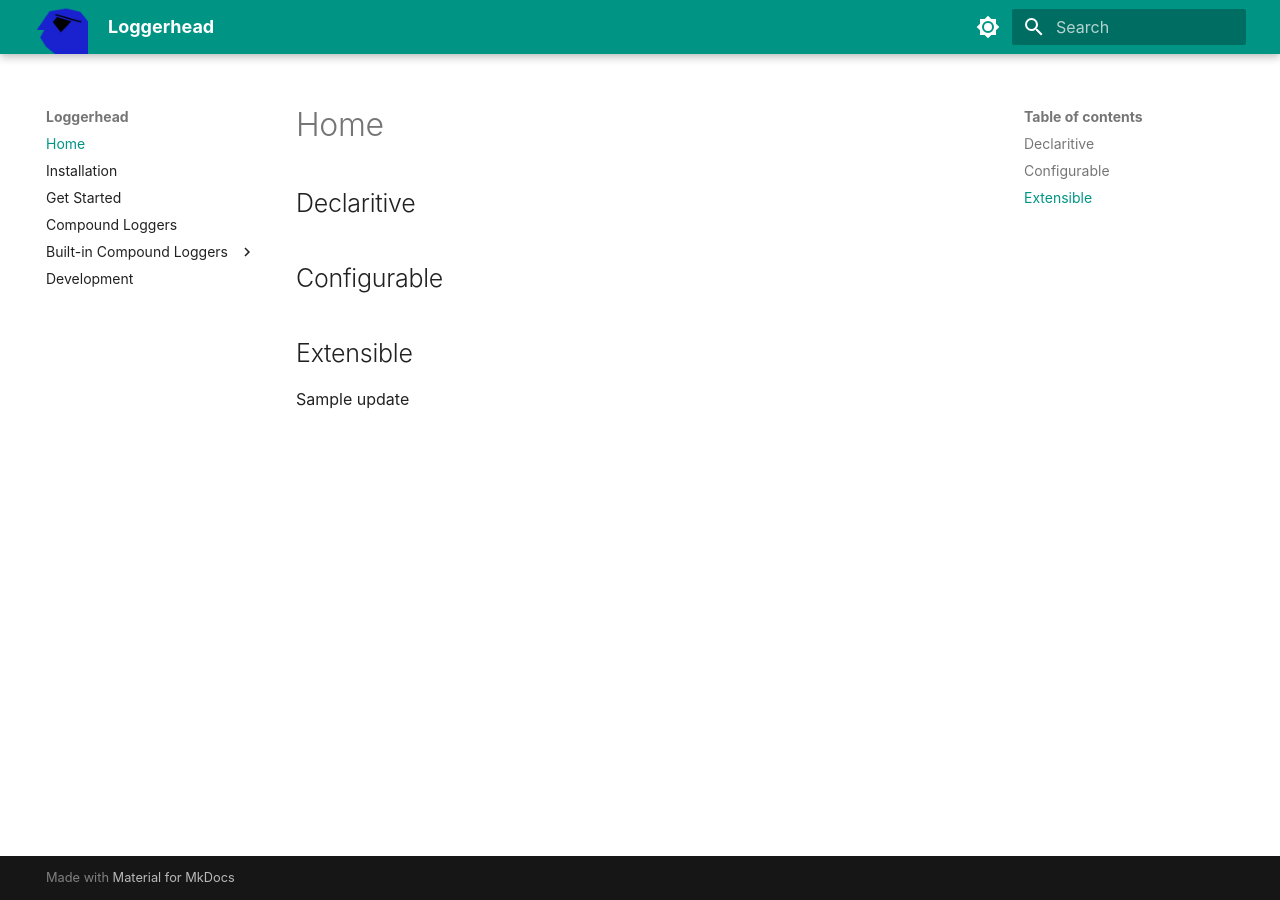
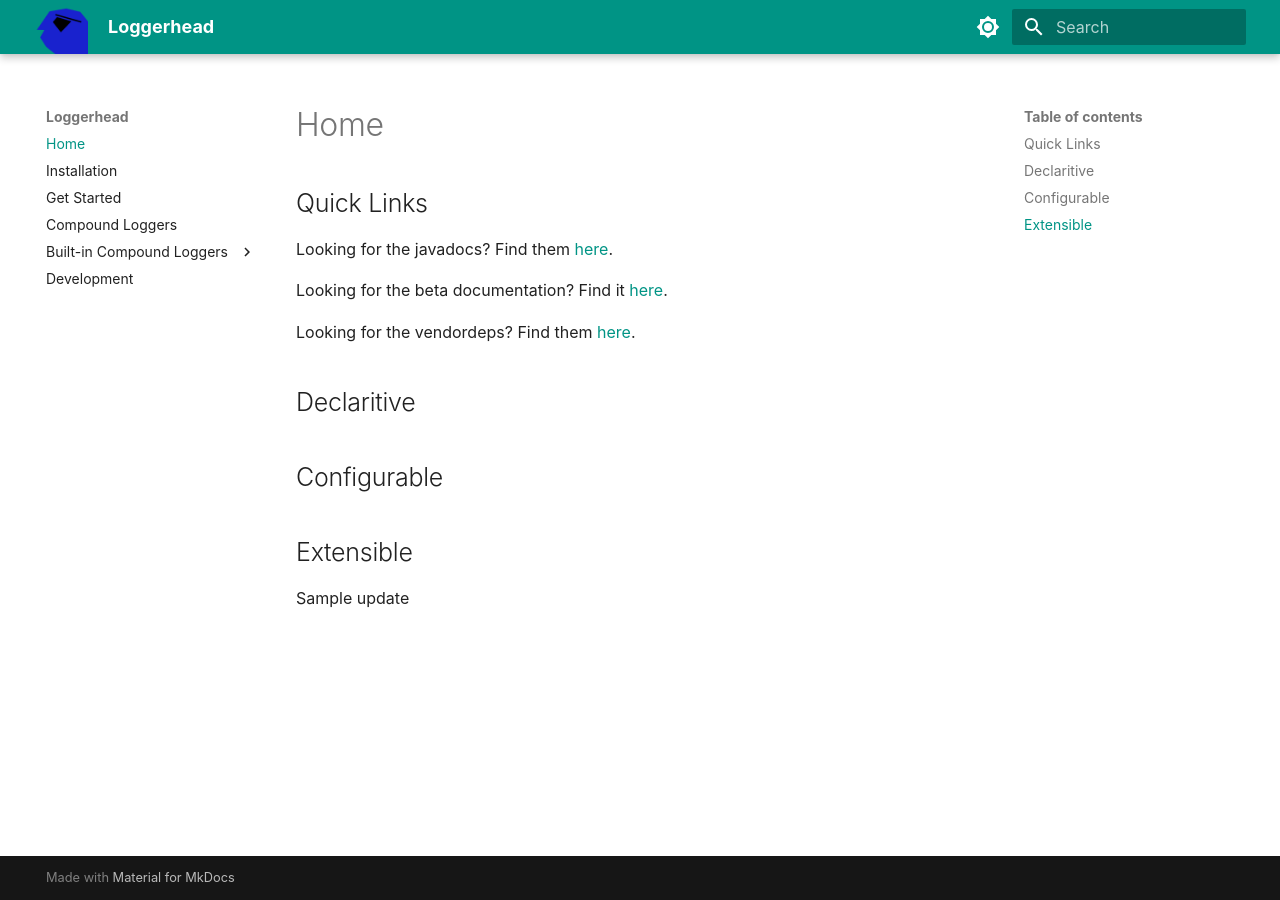
Before and after one commit to meemkoo/loggerhead, an MkDocs documentation site: the page built from docs/docs/index.md, in a window 1280 px wide. Built offline with MkDocs 1.6.1 and Material for MkDocs 9.7.7, drawn with Linux system fonts in a browser that asks for light colours.

Commit message:
Update homepage for mkdocs to have a temporary link to vendordeps, devdocs, and javadocs. Also update workflow to use new utility features for generating indexes

```diff
--- a/docs/docs/index.md
+++ b/docs/docs/index.md
@@ -1,4 +1,11 @@
 # Home
+
+## Quick Links
+Looking for the javadocs? Find them [here](https://meemkoo.github.io/loggerhead/javadoc/).
+
+Looking for the beta documentation? Find it [here](https://meemkoo.github.io/loggerhead/devdocs/).
+
+Looking for the vendordeps? Find them [here](https://meemkoo.github.io/loggerhead/vendordeps/).
 
 ## Declaritive
 
```
Also changed, not shown: 1 other file.
